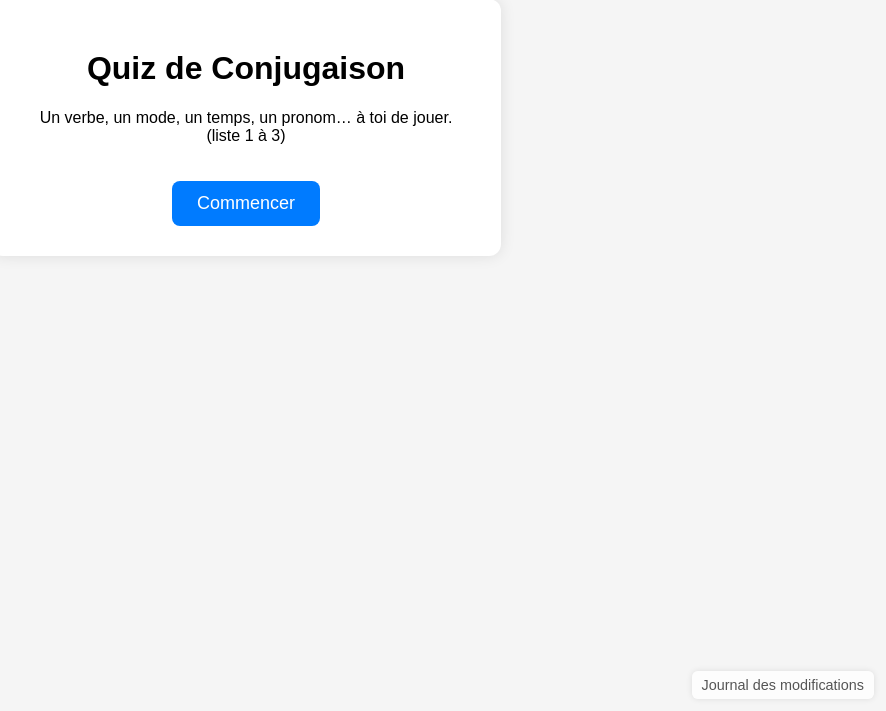
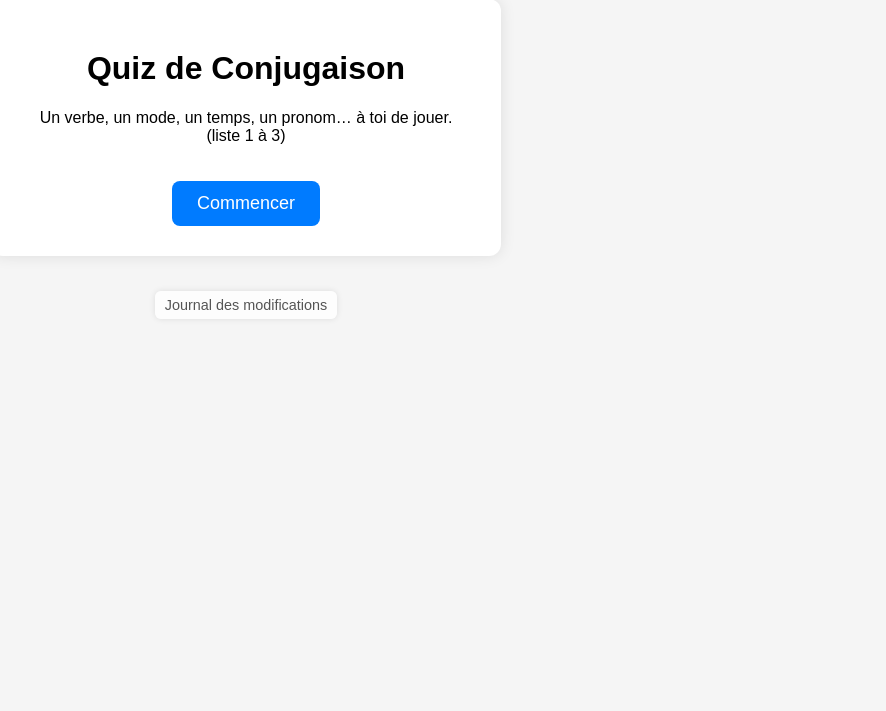
Before and after one commit to lemeilleurhackeur65645-cell/conjuguaisonv3, a Flask app: page / in a window 1280 px wide. Shown: the part 89-800 px from the top of the page, without its empty margins (394-1280 px from the left). Run offline with Flask 3, Linux system fonts and the light colour scheme.

Commit message:
Update style.css

```diff
--- a/static/style.css
+++ b/static/style.css
@@ -37,9 +37,6 @@ input {
     font-size: 20px;
 }
 .menu-link {
-    position: fixed;
-    bottom: 12px;
-    right: 12px;
     font-size: 0.9rem;
     color: #555;
     text-decoration: none;
```
